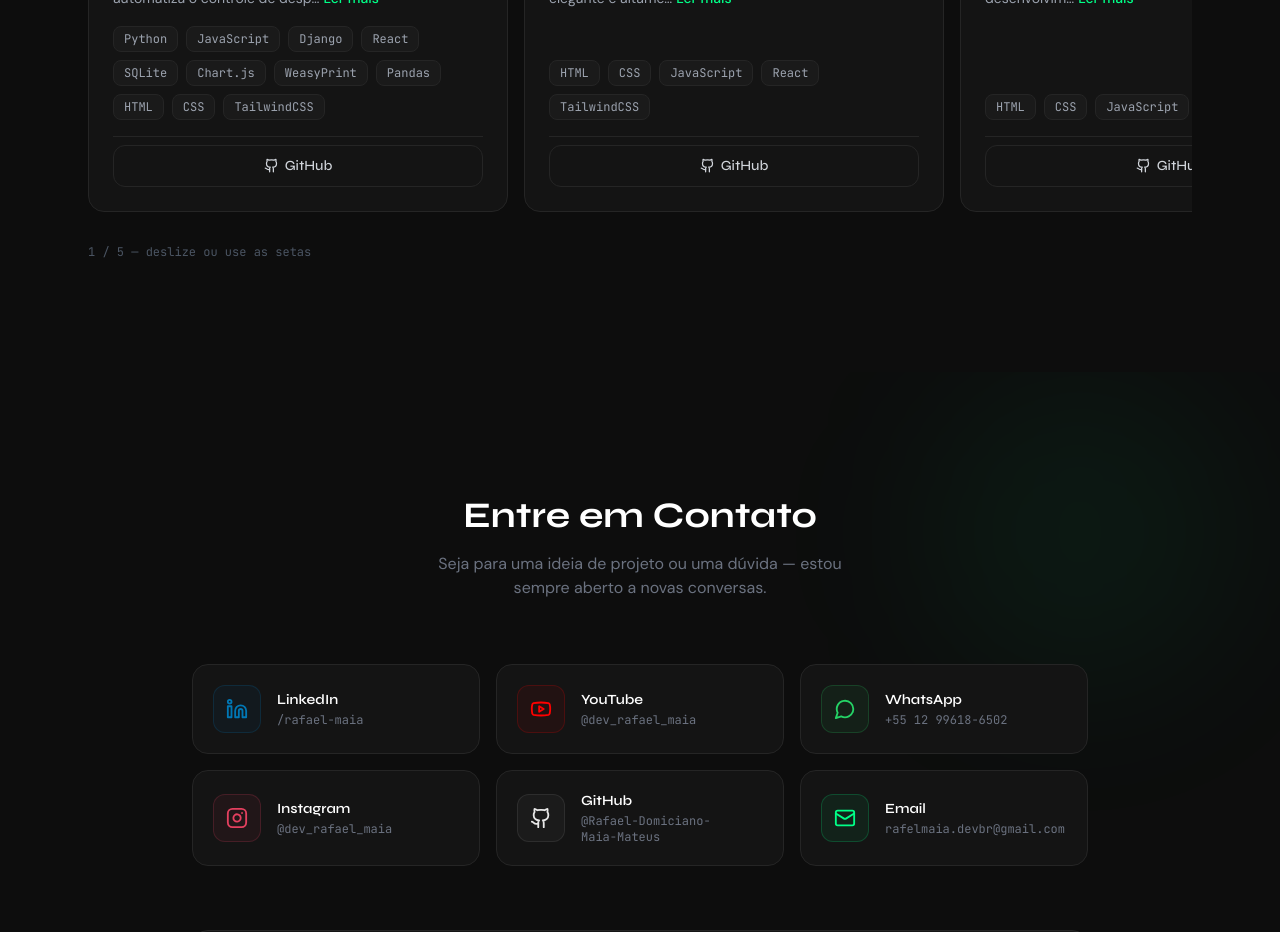
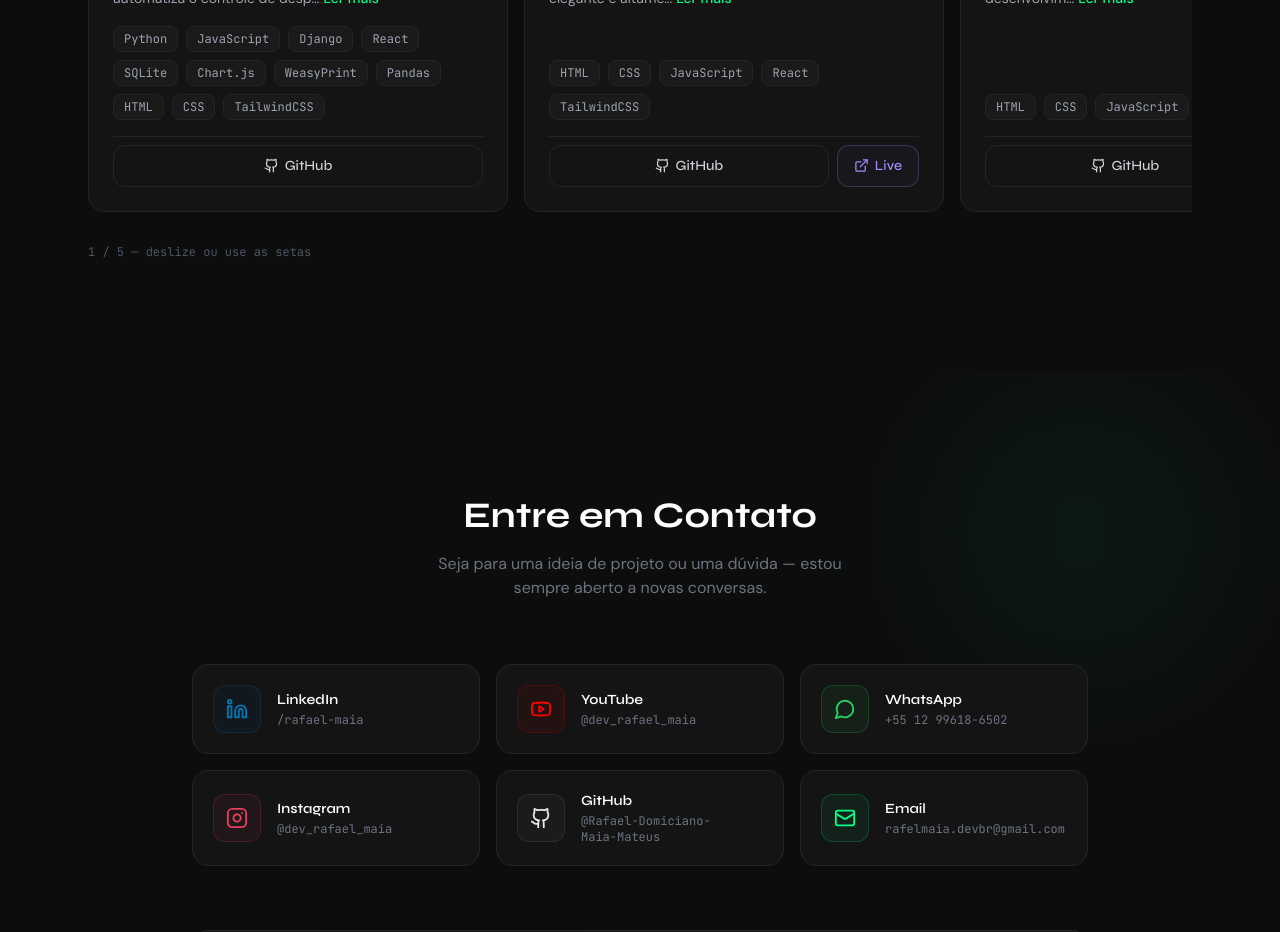
Before and after one commit to Rafael-Domiciano-Maia-Mateus/Rafael-Developer, a React (Vite) app: page / in a window 1280 px wide. Shown: the part 3860-4792 px from the top of the page. Built offline with nearby package versions, Linux system fonts and the light colour scheme.

Commit message:
feat: add link live for web

```diff
--- a/src/components/Projects.jsx
+++ b/src/components/Projects.jsx
@@ -77,6 +77,23 @@ function ProjectCard({ project }) {
                     <ExternalLink size={15} />
                     Live
                 </a> */}
+                {project.live && (
+                    <a
+                        href={project.live}
+                        target='_blank'
+                        rel='noopener noreferrer'
+                        className='flex items-center gap-1.5 px-4 py-2.5 rounded-xl transition-all duration-200 text-sm font-display font-medium border hover:scale-105 active:scale-95 justify-center'
+                        style={{
+                            borderColor: `${project.color}40`,
+                            color: project.color,
+                            background: `${project.color}08`,
+                        }}
+                        aria-label={`Open ${project.title}`}
+                    >
+                        <ExternalLink size={15} />
+                        Live
+                    </a>
+                )}
             </div>
         </div>
     );
@@ -94,6 +111,7 @@ export default function Projects() {
             description: t('projects.items.finmanager'),
             tech: ['Python', 'JavaScript', 'Django', 'React', 'SQLite', 'Chart.js', 'WeasyPrint', 'Pandas', 'HTML', 'CSS', 'TailwindCSS'],
             github: 'https://github.com/Rafael-Domiciano-Maia-Mateus/FinManager',
+            live: '',
             color: '#00ff87',
             emoji: '/FinManager.png',
         },
@@ -102,6 +120,7 @@ export default function Projects() {
             description: t('projects.items.advocacia'),
             tech: ['HTML', 'CSS', 'JavaScript', 'React', 'TailwindCSS'],
             github: 'https://github.com/Rafael-Domiciano-Maia-Mateus/advocacia-web',
+            live: 'https://advocacia-web-iota.vercel.app/',
             color: '#a78bfa',
             emoji: '/advocacia.png',
         },
@@ -110,6 +129,7 @@ export default function Projects() {
             description: t('projects.items.hotel'),
             tech: ['HTML', 'CSS', 'JavaScript'],
             github: 'https://github.com/Rafael-Domiciano-Maia-Mateus/Model-Hotel-portfolio',
+            live: 'https://model-hotel-portfolio.vercel.app/',
             color: '#60a5fa',
             emoji: '/hotel_portfolio.png',
         },
@@ -118,6 +138,7 @@ export default function Projects() {
             description: t('projects.items.flappybird'),
             tech: ['Python', 'Pygame'],
             github: 'https://github.com/Rafael-Domiciano-Maia-Mateus/Flappy-Bird',
+            live: '',
             color: '#60a5fa',
             emoji: '/FlappyBird.png',
         },
@@ -126,6 +147,7 @@ export default function Projects() {
             description: t('projects.items.chales'),
             tech: ['HTML', 'CSS', 'JavaScript'],
             github: 'https://github.com/Rafael-Domiciano-Maia-Mateus/Chales-Sao-Mateus-Web',
+            live: '',
             color: '#a78bfa',
             emoji: '/ChalesSaoMateus.png',
         },
```
